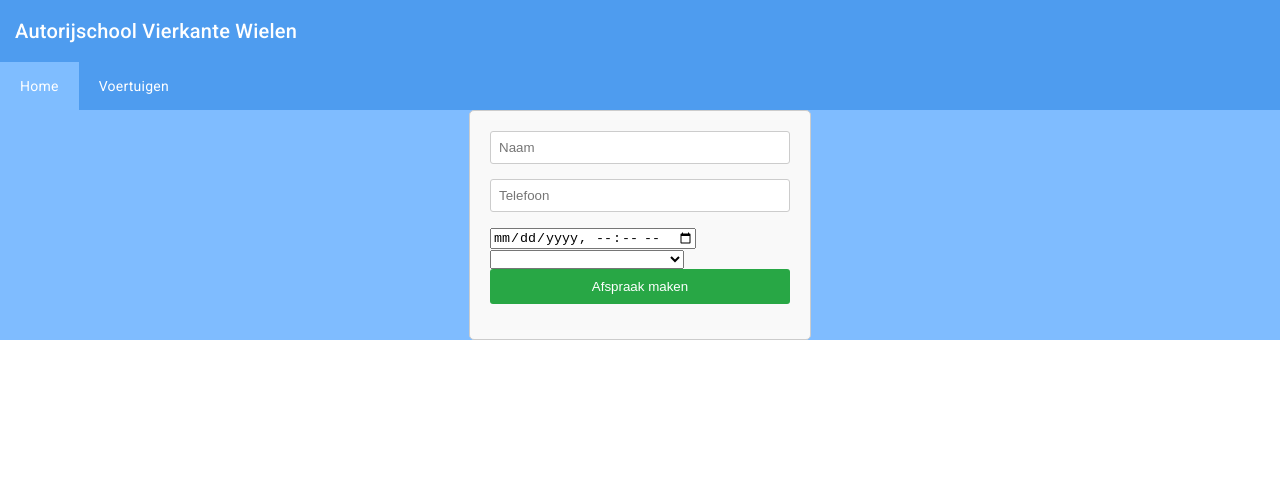
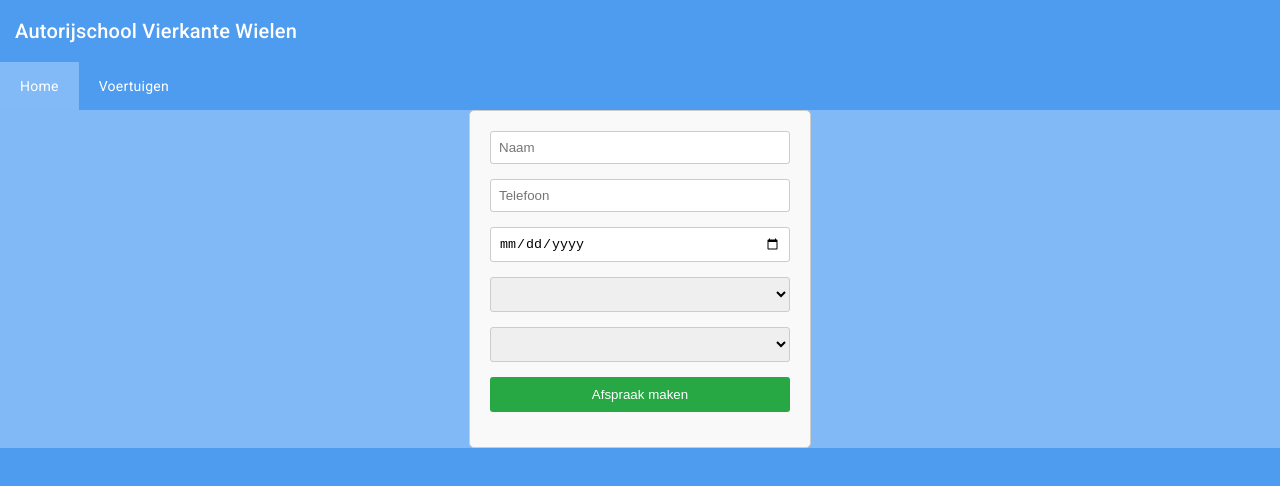
Before and after one commit to BowieJ/Autorijschool, an Angular app in the folder Autorijschool/: page / in a window 1280 px wide. Shown: the top 486 px of the page. Built offline with nearby package versions, Linux system fonts and the light colour scheme.

Commit message:
Afspraken maken
de afspraken worden nu met de nodige informatie gemaakt en dat wordt getoond in een list item.

```diff
--- a/Autorijschool/src/app/home/home.component.html
+++ b/Autorijschool/src/app/home/home.component.html
@@ -1,20 +1,23 @@
 <div class="background">
-  <form (submit)="maakAfspraak()">
+  <form (submit)="maakAfspraak($event)">
     <input type="text" placeholder="Naam" [(ngModel)]="naam" name="naam" required>
     <input type="text" placeholder="Telefoon" [(ngModel)]="telefoon" name="telefoon" required>
-    <input type="datetime-local"  placeholder="Datum en tijd" [(ngModel)]="datumTijd" name="datumTijd" id="datumTijd" required>
-    <select [(ngModel)]="gekozenVoertuig" name="gekozenVoertuig">
-      <option *ngFor="let voertuig of beschikbareVoertuigen" [ngValue]="voertuig">{{ voertuig.merk }} - {{ voertuig.type }} - {{ voertuig.kenteken }}</option>
+    <input class="input" type="date" placeholder="Datum" [(ngModel)]="datum" name="datum" id="datum" required (change)="updateBeschikbareTijden()">
+    <select class="input" [(ngModel)]="tijd" name="tijd" id="tijd" required>
+      <option *ngFor="let tijd of beschikbareTijden" [value]="tijd">{{ tijd }}</option>
+    </select>
+    <select class="input" [(ngModel)]="gekozenVoertuig" name="gekozenVoertuig" required>
+      <option *ngFor="let voertuig of beschikbareVoertuigen" [ngValue]="voertuig">{{ voertuig.merk }} - {{ voertuig.soort }} - {{ voertuig.kenteken }}</option>
     </select>
     <button type="submit">Afspraak maken</button>
   </form>
   <ul>
-    <li *ngFor="let afspraak of gemaakteAfspraken; index as i">
-      Naam: {{ afspraak.naam }}<br>
-      Telefoon: {{ afspraak.telefoon }}<br>
-      Datum/tijd: {{ afspraak.datumTijd | date }}<br>
-      Voertuig: {{ afspraak.voertuig}}<br>
-      <button style="background-color: #a72828" (click)="verwijderAfspraak(i)">Verwijder</button>
+    <li class="afspraak" *ngFor="let afspraak of gemaakteAfspraken; index as i">
+      <p>Naam: {{ afspraak.naam }}</p><br>
+      <p>Telefoon: {{ afspraak.telefoon }}</p><br>
+      <p>Datum/tijd: {{ afspraak.datumTijd | date:'dd/MM/yy, HH:mm' }}</p><br>
+      <p>Voertuig: {{ afspraak.voertuig.merk }} - {{ afspraak.voertuig.soort }} - {{ afspraak.voertuig.kenteken }}</p><br>
+      <button style="background-color: #ff4b4b" (click)="verwijderAfspraak(i)">Verwijder</button>
     </li>
   </ul>
 </div>
--- a/Autorijschool/src/app/home/home.component.scss
+++ b/Autorijschool/src/app/home/home.component.scss
@@ -1,5 +1,23 @@
 .background {
-  background-color: rgba(0, 123, 255, 0.5);
+  background-color: rgba(179, 215, 255, 0.5);
+}
+
+.input{
+  width: 100%;
+  padding: 8px;
+  margin-bottom: 15px;
+  border: 1px solid #ccc;
+  border-radius: 3px;
+  box-sizing: border-box;
+}
+
+.afspraak{
+  width: 30%;
+  background-color: #F9F9F9;
+  padding: 20px;
+  border: 1px solid #ccc;
+  border-radius: 15px;
+  box-sizing: border-box;
 }
 
 form {
@@ -62,6 +80,10 @@ button:hover {
   background-color: #0056b3;
 }
 
+ul{
+  list-style: none;
+}
+
 @media (min-width: 500px) and (max-width: 768px) {
   .results {
     grid-template-columns: repeat(2, 1fr);
--- a/Autorijschool/src/app/home/home.component.ts
+++ b/Autorijschool/src/app/home/home.component.ts
@@ -1,42 +1,31 @@
-import {Component} from '@angular/core';
-import {NavigationComponent} from "../navigation/navigation.component";
-import {CommonModule} from "@angular/common";
-import {VoertuigenComponent} from "../voertuigen/voertuigen.component";
-import {RouterModule} from '@angular/router';
-import {Voertuigen} from "../voertuigen";
-import {VoertuigService} from "../voertuigen.service";
-import {FormsModule} from "@angular/forms";
+import { Component, OnInit } from '@angular/core';
+import { NavigationComponent } from "../navigation/navigation.component";
+import { CommonModule } from "@angular/common";
+import { VoertuigenComponent } from "../voertuigen/voertuigen.component";
+import { RouterModule } from '@angular/router';
+import { Voertuigen } from "../voertuigen";
+import { VoertuigService } from "../voertuigen.service";
+import { FormsModule } from "@angular/forms";
 
 @Component({
-    selector: 'app-home',
-    standalone: true,
-    imports: [CommonModule, NavigationComponent, VoertuigenComponent, RouterModule, FormsModule],
-    templateUrl: './home.component.html',
-    styleUrls: ['./home.component.scss']
+  selector: 'app-home',
+  standalone: true,
+  imports: [CommonModule, NavigationComponent, VoertuigenComponent, RouterModule, FormsModule],
+  templateUrl: './home.component.html',
+  styleUrls: ['./home.component.scss']
 })
-export class HomeComponent {
+export class HomeComponent implements OnInit {
   naam!: string;
   telefoon!: string;
-  datumTijd!: Date;
-  gekozenVoertuig!: number;
+  datum!: string;
+  tijd!: string;
+  gekozenVoertuig!: Voertuigen;
   beschikbareVoertuigen: Voertuigen[];
   gemaakteAfspraken: any[] = [];
+  beschikbareTijden: string[] = [];
 
   constructor(private voertuigService: VoertuigService) {
     this.beschikbareVoertuigen = this.voertuigService.getVoertuigen();
-  }
-
-  maakAfspraak(): void {
-      const nieuweAfspraak = {
-          naam: this.naam,
-          telefoon: this.telefoon,
-          datumTijd: this.datumTijd,
-          voertuig: this.beschikbareVoertuigen.find(voertuig => voertuig.id === this.gekozenVoertuig)
-      };
-      this.gemaakteAfspraken.push(nieuweAfspraak);
-    localStorage.setItem('afspraken', JSON.stringify(this.gemaakteAfspraken));
-    console.log("nieuwe afspraak aangemaakt.")
-    console.log(this.beschikbareVoertuigen)
   }
 
   ngOnInit(): void {
@@ -44,14 +33,88 @@ export class HomeComponent {
     if (opgeslagenAfspraken) {
       this.gemaakteAfspraken = JSON.parse(opgeslagenAfspraken);
     }
+    this.updateBeschikbareTijden(); // Initialize available times
   }
+
+  updateBeschikbareTijden(): void {
+    const now = new Date();
+    const selectedDate = new Date(this.datum);
+    this.beschikbareTijden = [];
+
+    if (selectedDate.toDateString() === now.toDateString()) {
+      // For today, only show future hours
+      const currentHour = now.getHours();
+      for (let i = currentHour + 1; i <= 17; i++) {
+        if (i >= 9 && i <= 17) {
+          this.beschikbareTijden.push(this.formatTime(i));
+        }
+      }
+    } else {
+      // For other dates, show all working hours
+      for (let i = 9; i <= 17; i++) {
+        this.beschikbareTijden.push(this.formatTime(i));
+      }
+    }
+  }
+
+  formatTime(hour: number): string {
+    return hour.toString().padStart(2, '0') + ':00';
+  }
+
+  validateDate(): boolean {
+    const datum = new Date(this.datum);
+    const vandaag = new Date();
+    vandaag.setHours(0, 0, 0, 0);
+
+    if (datum < vandaag) {
+      alert("Kies een datum in de toekomst.");
+      return false;
+    }
+
+    const dag = datum.getUTCDay();
+    if (dag < 1 || dag > 5) {
+      alert("Kies een datum tussen maandag en vrijdag.");
+      return false;
+    }
+
+    return true;
+  }
+
+  validateDateTime(): boolean {
+    if (!this.validateDate()) {
+      return false;
+    }
+
+    const tijdParts = this.tijd.split(':');
+    const uur = parseInt(tijdParts[0], 10);
+    if (uur < 9 || uur > 17) {
+      alert("Kies een tijd tussen 9:00 en 17:00.");
+      return false;
+    }
+
+    return true;
+  }
+
+  maakAfspraak(event: Event): void {
+    event.preventDefault();
+    if (!this.validateDateTime()) {
+      return;
+    }
+
+    const nieuweAfspraak = {
+      naam: this.naam,
+      telefoon: this.telefoon,
+      datumTijd: new Date(`${this.datum}T${this.tijd}`),
+      voertuig: this.gekozenVoertuig
+    };
+
+    this.gemaakteAfspraken.push(nieuweAfspraak);
+    localStorage.setItem('afspraken', JSON.stringify(this.gemaakteAfspraken));
+    console.log("Nieuwe afspraak aangemaakt:", nieuweAfspraak);
+  }
+
   verwijderAfspraak(index: number): void {
-    // Verwijder de afspraak uit de lijst
     this.gemaakteAfspraken.splice(index, 1);
-
-    // Update de LocalStorage
     localStorage.setItem('afspraken', JSON.stringify(this.gemaakteAfspraken));
   }
-
-
 }
--- a/Autorijschool/src/app/navigation/navigation.component.scss
+++ b/Autorijschool/src/app/navigation/navigation.component.scss
@@ -22,6 +22,6 @@
 
 /* Stijl voor het actieve item */
 .navbar a.active {
-  background-color: #7FBDFF;
+  background-color: #81BAF7;
   color: white;
 }
--- a/Autorijschool/src/app/voertuigen.ts
+++ b/Autorijschool/src/app/voertuigen.ts
@@ -1,31 +1,27 @@
 export interface Voertuigen {
     id: number;
     merk: string;
-    type: string;
+    soort: string;
     kenteken: string;
-    photo: string;
 }
 
 export const VOERTUIG: Voertuigen[] = [
     {
         id: 1,
         merk: 'BMW',
-        type: 'Diesel',
-        kenteken: '12-AB-34',
-        photo: `unknown`,
+        soort: 'Diesel',
+        kenteken: '12-AB-34'
     },
     {
         id: 2,
         merk: 'BMW',
-        type: 'Elektrisch',
-        kenteken: '34-BC-56',
-        photo: `unknown`,
+        soort: 'Elektrisch',
+        kenteken: '34-BC-56'
     },
     {
         id: 3,
         merk: 'BMW',
-        type: 'Elektrisch',
-        kenteken: '56-CD-78',
-        photo: `unknown`,
+        soort: 'Elektrisch',
+        kenteken: '56-CD-78'
     }
 ];
--- a/Autorijschool/src/app/voertuigen/voertuigen.component.html
+++ b/Autorijschool/src/app/voertuigen/voertuigen.component.html
@@ -4,9 +4,8 @@
       <ul class="voertuig">
         <li *ngFor="let voertuig of voertuigen;">
           <h3 class="voertuig-title">{{ voertuig.merk }}</h3>
-          <p class="voertuig-text">{{ voertuig.type }}</p>
+          <p class="voertuig-text">{{ voertuig.soort }}</p>
           <p class="voertuig-text">{{ voertuig.kenteken }}</p>
-          <p class="voertuig-text">{{ voertuig.photo }}</p>
         </li>
       </ul>
     </div>
--- a/Autorijschool/src/app/voertuigen/voertuigen.component.scss
+++ b/Autorijschool/src/app/voertuigen/voertuigen.component.scss
@@ -1,3 +1,7 @@
+.background {
+  background-color: rgba(179, 215, 255, 0.5);
+}
+
 .voertuig {
   width: 80%;
 }
--- a/Autorijschool/src/styles.scss
+++ b/Autorijschool/src/styles.scss
@@ -1,5 +1,6 @@
 html, body {
   height: 100%;
+  background-color: #4E9CEF;
 }
 
 body {
```
Also changed, not shown: Autorijschool/src/assets/voertuigen.json (+7 -10 lines).
